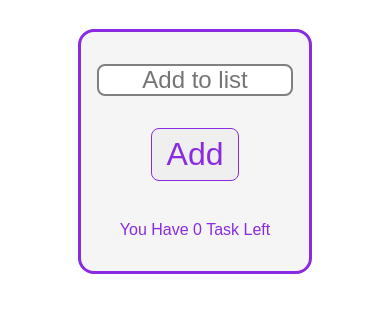
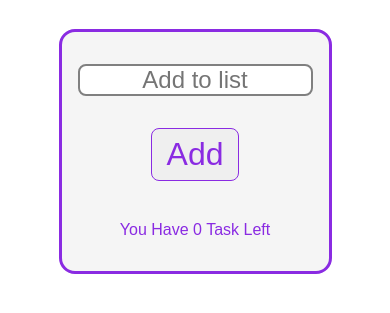
Before and after one commit to EzekielDamz/To-Do-App, a plain HTML site: page index.html in a window 390 px wide. Shown: the part 79-392 px from the top of the page. Drawn offline with Linux system fonts and the light colour scheme.

Commit message:
firebase

```diff
--- a/style.css
+++ b/style.css
@@ -143,9 +143,9 @@ p {
 
 /* mobile responsiveness */
 
- @media screen and (max-width: 1200px) {
+ @media screen and (max-width: 1000px) {
     .container {
-        max-width: 70%;
+        width: 70%;
 
         /* margin: 0 auto; */
         margin-top: 2rem;
@@ -243,11 +243,11 @@ p {
                 background-color: #ffecc7;
             }
         }
-                  li:nth-child(1n) {
+                  /* li:nth-child(1n) {
                     display: flex;
                     flex-direction: row;
 
-                 }
+                 } */
                 .update-btn {
                     background: blueviolet;
                     border: none;
```
